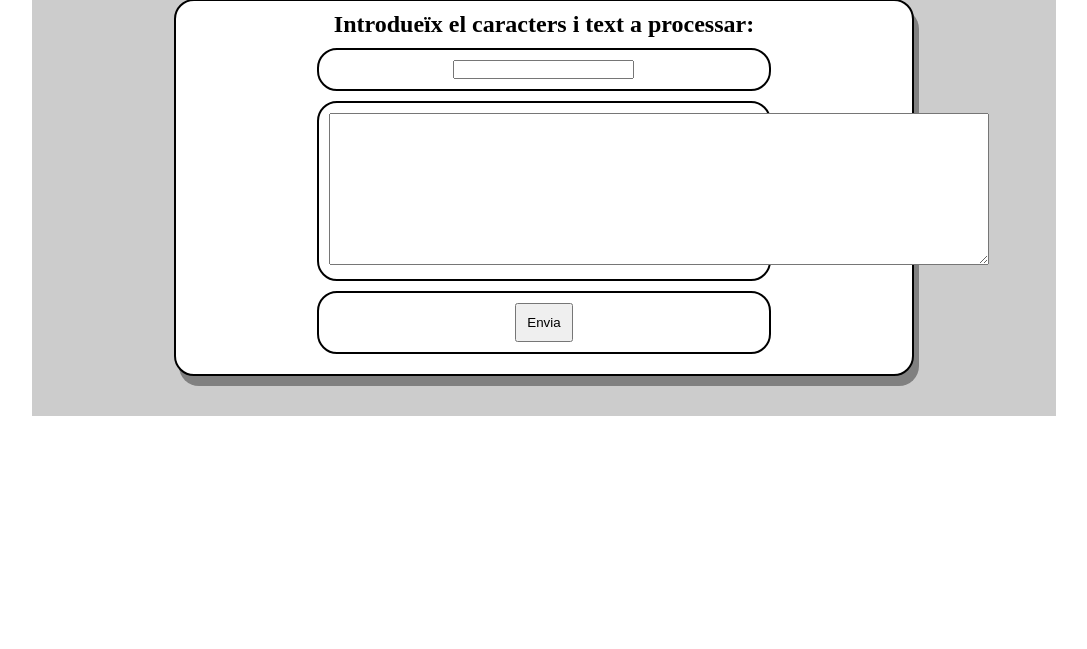
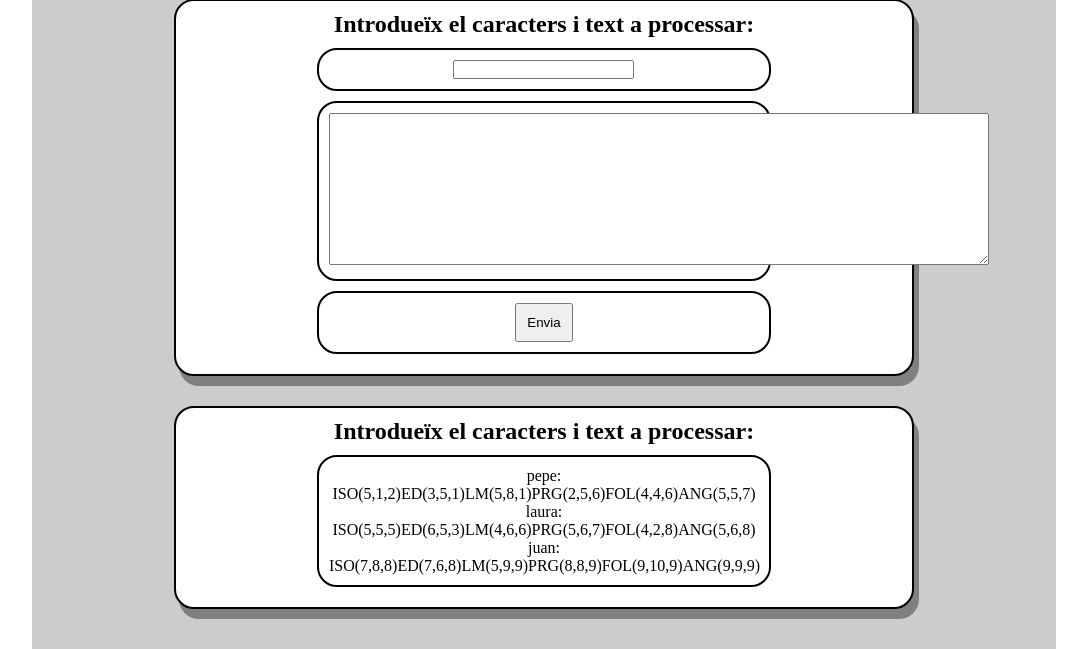
Before and after one commit to AlexBO9/EP_PHP01, a PHP site: page / in a window 1280 px wide. Shown: the part 1019-1668 px from the top of the page, without its empty margins (96-1183 px from the left). Before the commit the page ends 1435 px from the top, so only its background shows below. Run offline with PHP 8.4, Linux system fonts and the light colour scheme.

Commit message:
8r commit: Activitats de array

```diff
--- /dev/null
+++ b/include/dades.php
@@ -0,0 +1,28 @@
+<?php
+$alumnosNotas = array(
+    'pepe' => array(
+        'ISO' => array(5,1,2),
+        'ED' => array(3,5,1),
+        'LM' => array(5,8,1),
+        'PRG' => array(2,5,6),
+        'FOL' => array(4,4,6),
+        'ANG' => array(5,5,7),
+    ),
+    'laura' => array(
+        'ISO' => array(5,5,5),
+        'ED' => array(6,5,3),
+        'LM' => array(4,6,6),
+        'PRG' => array(5,6,7),
+        'FOL' => array(4,2,8),
+        'ANG' => array(5,6,8),
+    ),
+    'juan' => array(
+        'ISO' => array(7,8,8),
+        'ED' => array(7,6,8),
+        'LM' => array(5,9,9),
+        'PRG' => array(8,8,9),
+        'FOL' => array(9,10,9),
+        'ANG' => array(9,9,9),
+    )
+);
+?>
--- a/index.php
+++ b/index.php
@@ -65,6 +65,29 @@
                         </div>
                     </form>
                 </div>
+
+                <div>
+                    <h2>Introdueïx el caracters i text a processar:</h2>
+                    <!--Estudiants notes-->
+                    <div>
+                        <?php
+                        include './include/dades.php';
+                        foreach ($alumnosNotas as $key => $valor) {
+                            echo '<p>';
+                            echo $key.": ";
+                            foreach ($valor as $asignatura => $notes) {
+                                echo $asignatura.'(';
+                                echo $notes[0];
+                                for ($i = 1; $i < count($notes); $i++) {
+                                    echo ','.$notes[$i];
+                                }
+                                echo ')';
+                            }
+                            echo '</p>';
+                        }
+                        ?>
+                    </div>
+                </div>
             </main>
         </div>
     </body>
```
